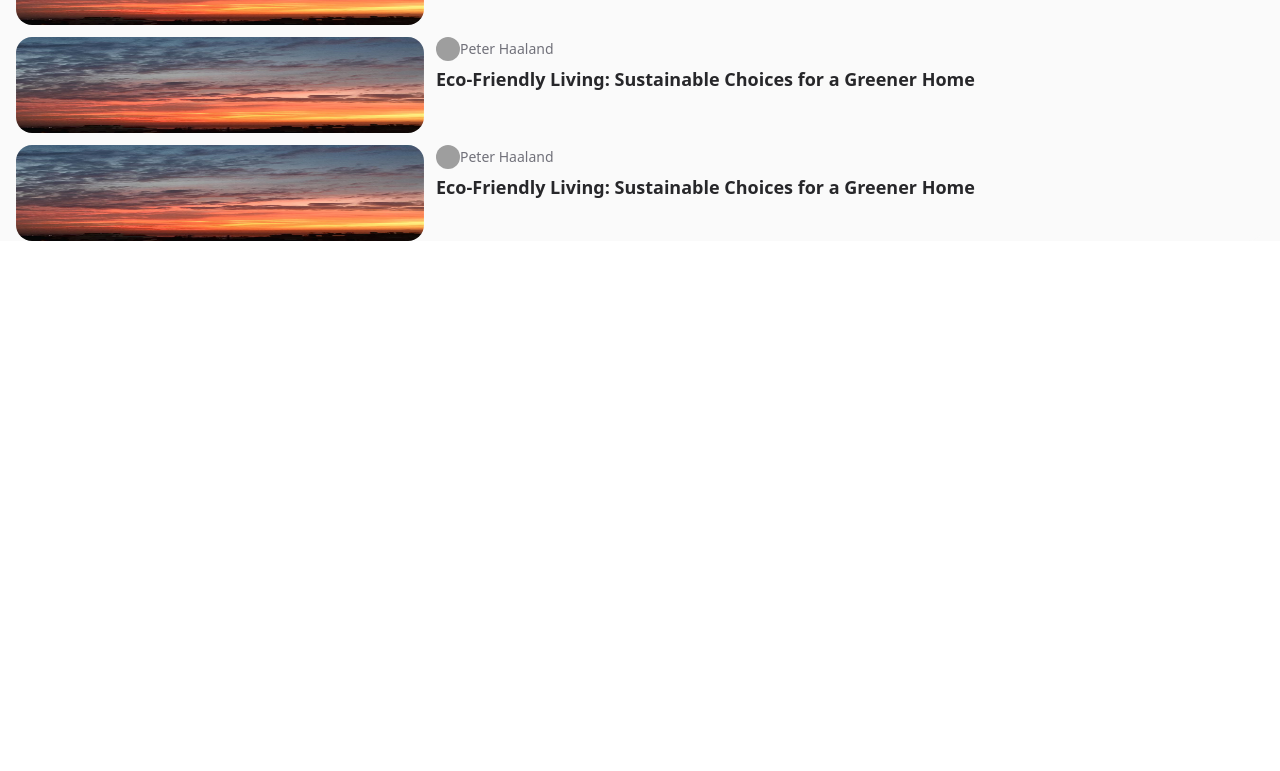
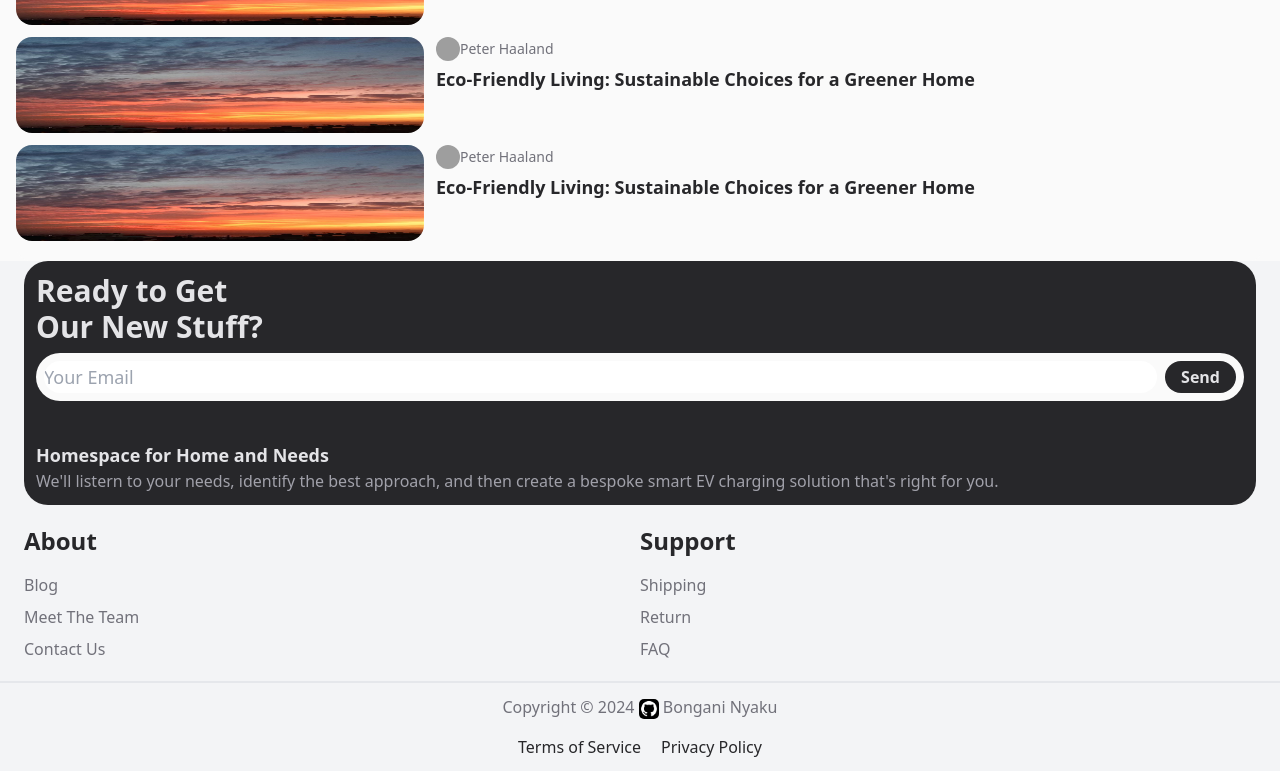
Before and after one commit to Bongani001/mern-blog, a React (Vite) app: page / in a window 1280 px wide. Shown: the part 1267-2038 px from the top of the page. Before the commit the page ends 1508 px from the top, so only its background shows below. Built offline with nearby package versions, Linux system fonts and the light colour scheme; grey boxes are pictures that could not be loaded.

Commit message:
add the footer

```diff
--- a/src/App.jsx
+++ b/src/App.jsx
@@ -8,6 +8,7 @@ import SharedLayout from "./components/SharedLayout";
 import SideLayout from "./components/SideLayout";
 import Posts from "./pages/blogPost/Posts";
 import PostDetails from "./pages/blogPost/PostDetails";
+import SharedFooterLayout from "./components/SharedFooterLayout";
 
 function App() {
   return (
@@ -15,10 +16,8 @@ function App() {
       <BrowserRouter>
         <Routes>
           <Route path="/" element={<SharedLayout />}>
-            <Route index element={<Homepage />} />
-            <Route path="/posts" element={<SideLayout />}>
-              <Route index element={<Posts />} />
-              <Route path=":id" element={<PostDetails />} />
+            <Route path="/" element={<SharedFooterLayout />}>
+              <Route index element={<Homepage />} />
             </Route>
             <Route path="login" element={<Login />} />
             <Route path="register" element={<Register />} />
--- /dev/null
+++ b/src/components/Footer.jsx
@@ -0,0 +1,92 @@
+import React from "react";
+import githubImg from "../assets/github-logo.png";
+
+const Footer = () => {
+  return (
+    <footer className="">
+      <div className="bg-zinc-800 rounded-3xl p-3 mx-6">
+        <div>
+          <h2 className="text-zinc-200 text-3xl font-semibold mb-2">
+            Ready to Get <br /> Our New Stuff?
+          </h2>
+          <div className="bg-zinc-50 flex rounded-3xl gap-2 p-2 pl-2">
+            <input
+              type="text"
+              name="email"
+              placeholder="Your Email"
+              className="text-lg w-full rounded-3xl outline-none"
+            />
+            <button
+              type="button"
+              className="bg-zinc-800 text-zinc-200 font-semibold rounded-3xl py-1 px-4"
+            >
+              Send
+            </button>
+          </div>
+        </div>
+        <div>
+          <div className="mt-10"></div>
+          <p className="text-zinc-200 text-lg font-semibold">
+            Homespace for Home and Needs
+          </p>
+          <p className="text-zinc-400 text-base">
+            We'll listern to your needs, identify the best approach, and then
+            create a bespoke smart EV charging solution that's right for you.
+          </p>
+        </div>
+      </div>
+      <div>
+        <div className="my-5 mx-6">
+          <div className="flex">
+            <div className="flex-1">
+              <h3 className="text-zinc-800 text-2xl font-semibold mb-4">
+                About
+              </h3>
+              <ul>
+                <li className="text-zinc-500 mb-2">Blog</li>
+                <li className="text-zinc-500 mb-2">Meet The Team</li>
+                <li className="text-zinc-500">Contact Us</li>
+              </ul>
+            </div>
+            <div className="flex-1">
+              <h3 className="text-zinc-800 text-2xl font-semibold mb-4">
+                Support
+              </h3>
+              <ul>
+                <li className="text-zinc-500 mb-2">Shipping</li>
+                <li className="text-zinc-500 mb-2">Return</li>
+                <li className="text-zinc-500">FAQ</li>
+              </ul>
+            </div>
+          </div>
+          <div></div>
+        </div>
+        <div className="flex flex-col items-center border-t-2 gap-4 py-3">
+          <p className="text-zinc-500">
+            Copyright &copy; 2024{" "}
+            <a
+              href="https://www.github.com/Bongani001"
+              target="_blank"
+              rel="noreferrer"
+            >
+              <img
+                src={githubImg}
+                alt="Github logo"
+                style={{ width: 20, borderRadius: 5 }}
+                className="inline"
+              />
+              {"   "}
+              Bongani Nyaku
+            </a>
+          </p>
+          <div className="flex gap-5">
+            <p className="text-zinc-800">Terms of Service</p>
+            <p className="text-zinc-800">Privacy Policy</p>
+          </div>
+        </div>
+      </div>
+    </footer>
+  );
+};
+
+export default Footer;
--- /dev/null
+++ b/src/components/SharedFooterLayout.jsx
@@ -0,0 +1,14 @@
+import React from "react";
+import { Outlet } from "react-router-dom";
+import Footer from "./Footer";
+
+const SharedFooterLayout = () => {
+  return (
+    <>
+      <Outlet />
+      <Footer />
+    </>
+  );
+};
+
+export default SharedFooterLayout;
--- a/src/components/SharedLayout.jsx
+++ b/src/components/SharedLayout.jsx
@@ -1,5 +1,6 @@
 import React from "react";
 import Navbar from "./Navbar";
+import Footer from "./Footer";
 import { Outlet } from "react-router-dom";
 
 const SharedLayout = () => {
--- a/src/pages/homepage/Homepage.jsx
+++ b/src/pages/homepage/Homepage.jsx
@@ -39,7 +39,7 @@ const Homepage = () => {
           </div>
         </div>
       </header>
-      <main className="bg-zinc-50 rounded-2xl pt-5 -mt-14 mx-4">
+      <main className="bg-zinc-50 rounded-2xl py-5 -mt-14 mx-4">
         <h2 className="text-zinc-800 text-2xl font-semibold ml-3">Top Blogs</h2>
         <div className="flex overflow-x-auto gap-3 my-3">
           <div className="">
```
Also changed, not shown: src/assets/github-logo.png (added).
